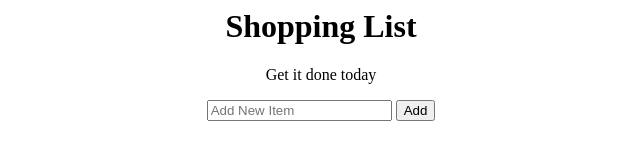
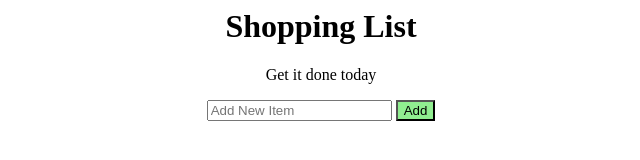
Before and after one commit to Kenny-WilliamsStockdale/WEB503_17-9-2020, a website: page index.html in a window 1280 px wide. Shown: the full height of the page, 319-959 px from the left. Drawn offline with Linux system fonts and the light colour scheme.

Commit message:
added css code 2.0

```diff
--- a/index.css
+++ b/index.css
@@ -15,7 +15,7 @@ main{
 }
 
 #enter{
-
+    background-color: lightgreen;
 }
 
 #ul{
```
